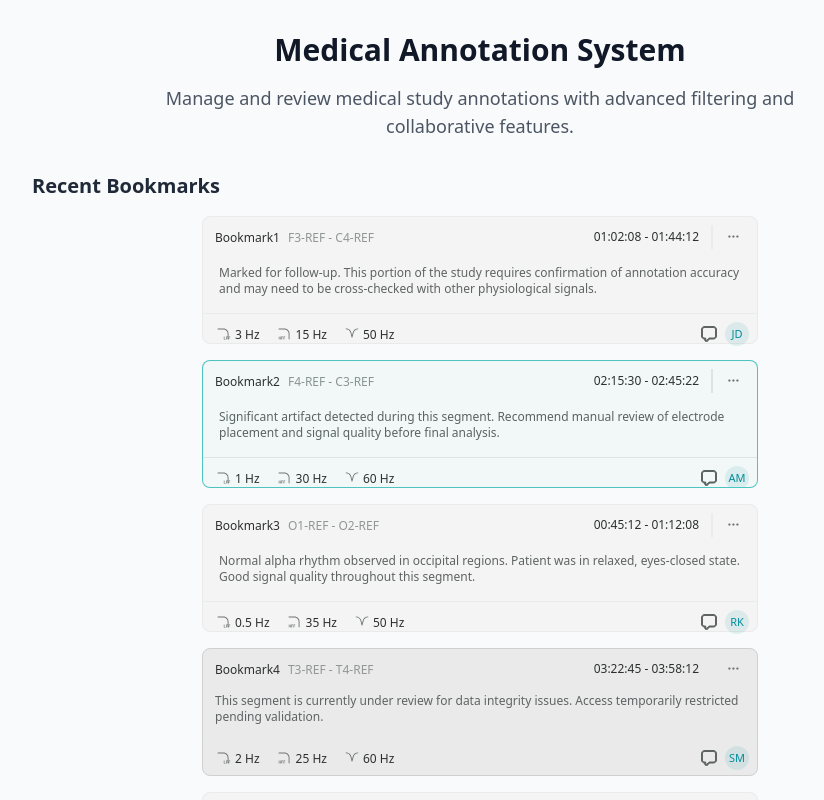
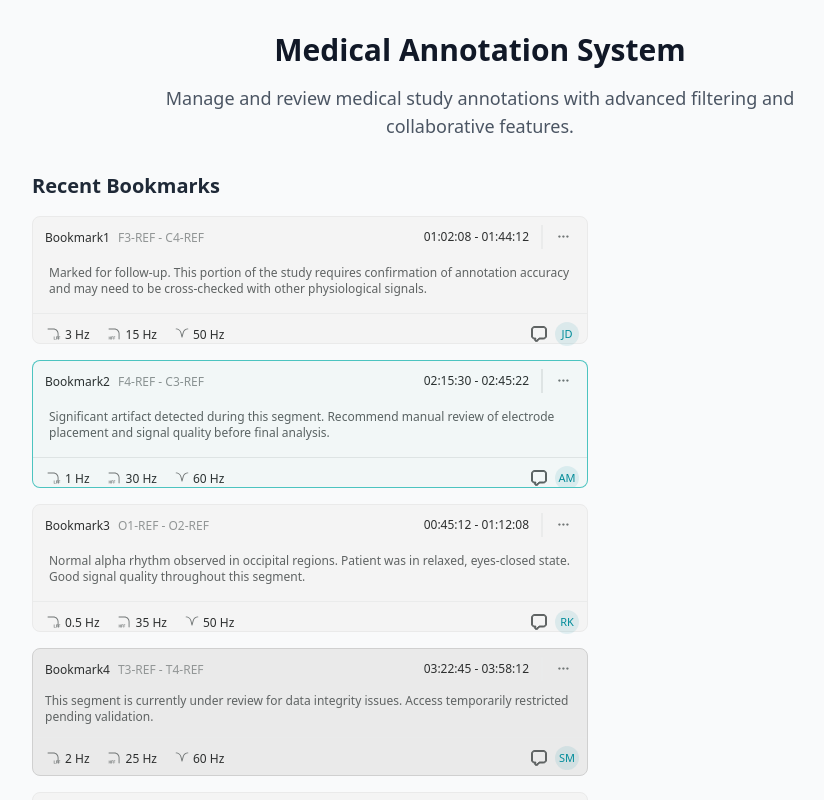
Before and after one commit to dheerajawale-svg/nw-bookmarks, a React (Vite) app: page / in a window 1280 px wide. Shown: the top 800 px of the page, without its empty margins (160-984 px from the left). Built offline with nearby package versions, Linux system fonts and the light colour scheme; the HTML template or start-up script is replaced by a standard one.

Commit message:
Align bookmark list left

```diff
--- a/src/pages/Index.tsx
+++ b/src/pages/Index.tsx
@@ -163,7 +163,6 @@ const Index = () => {
                   userInitials={bookmark.userInitials}
                   isEditable={bookmark.state !== 'disabled'}
                   state={getBookmarkState(bookmark)}
-                  className="mx-auto"
                   onContentChange={(newContent) => handleContentChange(bookmark.id, newContent)}
                   onMenuClick={() => handleMenuClick(bookmark.id)}
                   onNoteClick={() => handleNoteClick(bookmark.id)}
```
